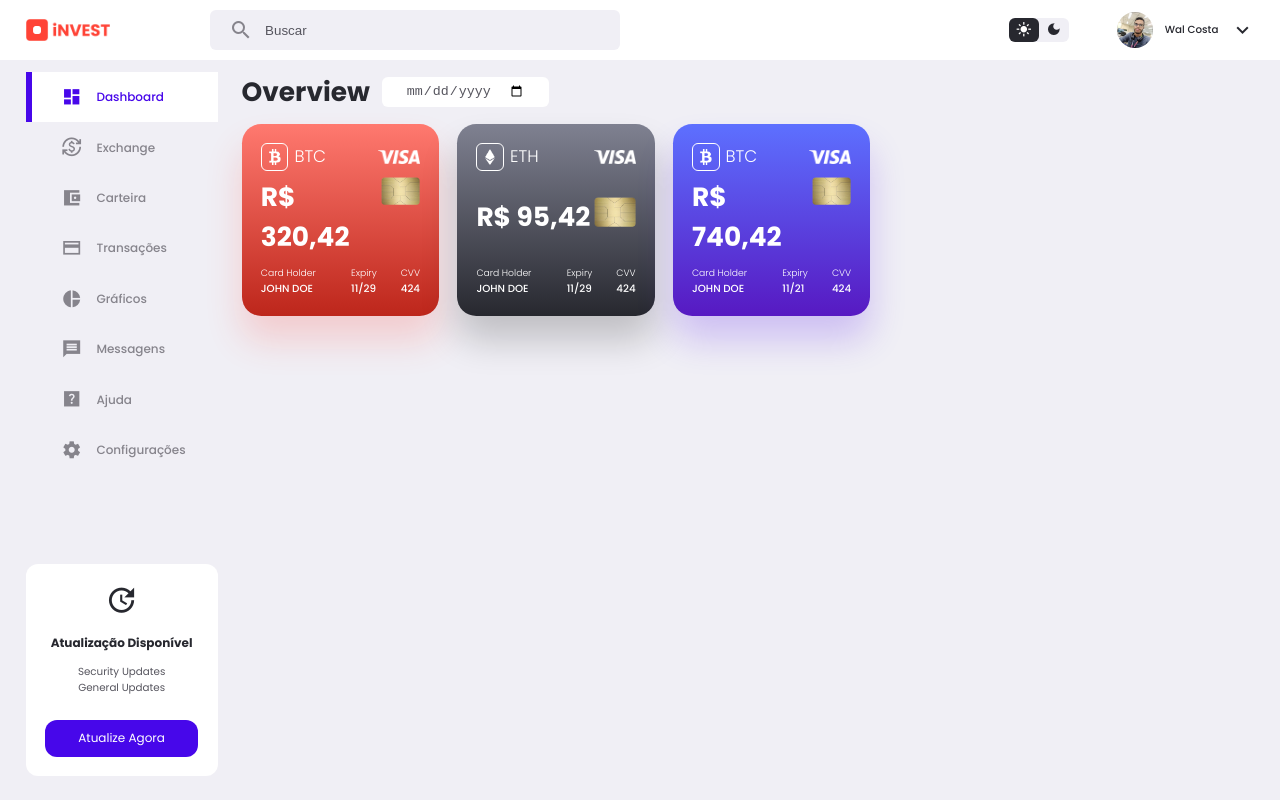
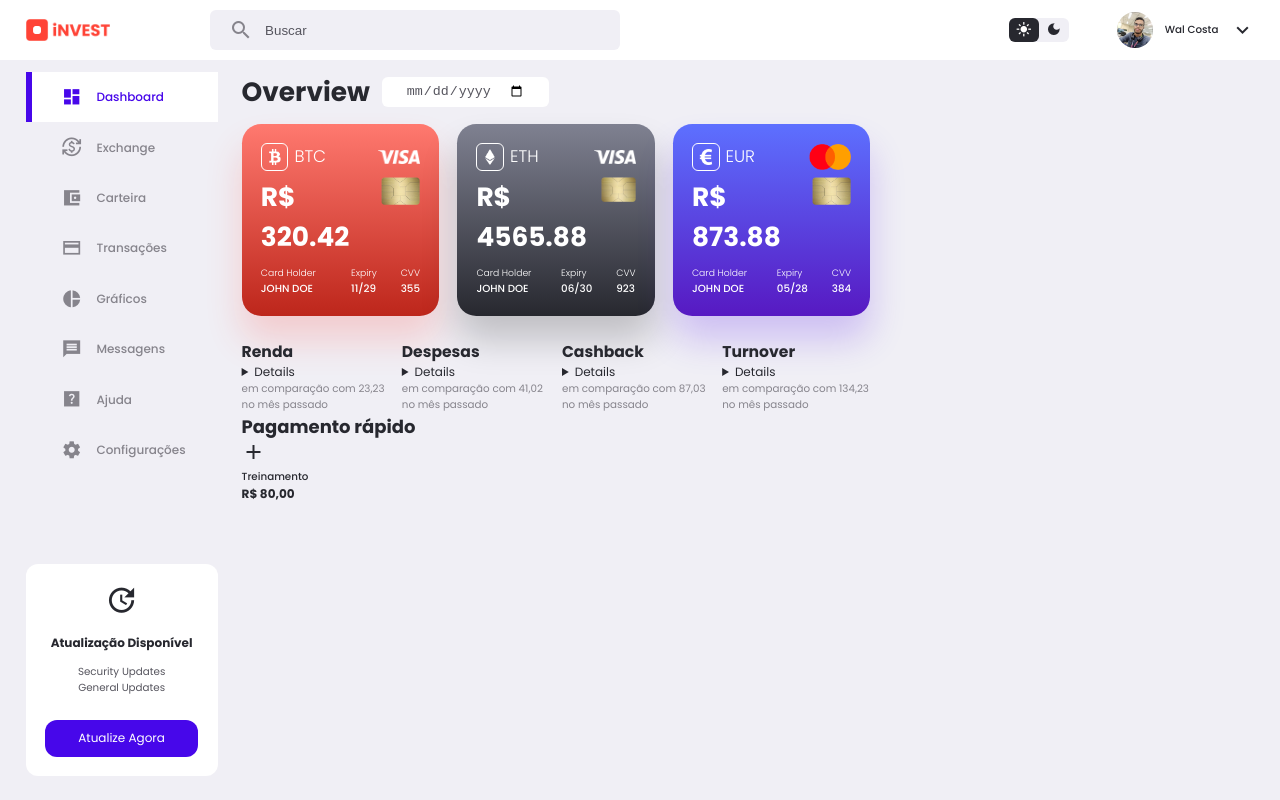
Before and after one commit to Walteann/invest-dashboard, an Angular app: page / in a window 1280 px wide. Built offline with nearby package versions, Linux system fonts and the light colour scheme.

Commit message:
feat: report dos valores comparados ao mes passado

```diff
--- a/src/app/pages/dashboard/dashboard.component.css
+++ b/src/app/pages/dashboard/dashboard.component.css
@@ -92,3 +92,18 @@ section.middle .card .bottom .right {
 	display: flex;
 	gap: 2rem;
 }
+
+/* ======== MONTHELY REPORT ======== */
+
+.monthly-report {
+	display: grid;
+	grid-template-columns: repeat(4, 1fr);
+	gap: 1rem;
+	justify-content: space-between;
+	margin-top: 2rem;
+}
+
+.monthly-report h1 {
+	font-weight: 700;
+	font-size: 1.8rem;
+}
--- a/src/app/pages/dashboard/dashboard.component.html
+++ b/src/app/pages/dashboard/dashboard.component.html
@@ -5,16 +5,21 @@
 	</div>
 
 	<div class="cards">
+		@for (cartCurrency of cartsCurrency; track $index) {
+
 		<div class="card">
 			<div class="top">
 				<div class="left">
-					<img src="/assets/images/BTC.png" />
-					<h2>BTC</h2>
+					<img src="/assets/images/{{ cartCurrency.iconCurrency }}" />
+					<h2>{{ cartCurrency.currency }}</h2>
 				</div>
-				<img src="/assets/images/visa.png" class="right" />
+				<img
+					src="/assets/images/{{ cartCurrency.flagCart }}"
+					class="right"
+				/>
 			</div>
 			<div class="middle">
-				<h1>R$ 320,42</h1>
+				<h1>R$ {{ cartCurrency.value }}</h1>
 				<div class="chip">
 					<img src="/assets/images/card_chip.png" />
 				</div>
@@ -22,81 +27,56 @@
 			<div class="bottom">
 				<div class="left">
 					<small>Card Holder</small>
-					<h5>JOHN DOE</h5>
+					<h5>{{ cartCurrency.embossing }}</h5>
 				</div>
 				<div class="right">
 					<div class="expiry">
 						<small>Expiry</small>
-						<h5>11/29</h5>
+						<h5>{{ cartCurrency.expiryDate }}</h5>
 					</div>
 					<div class="cvv">
 						<small>CVV</small>
-						<h5>424</h5>
+						<h5>{{ cartCurrency.cvv }}</h5>
 					</div>
 				</div>
 			</div>
 		</div>
+		}
+	</div>
 
-		<div class="card">
-			<div class="top">
-				<div class="left">
-					<img src="/assets/images/ETH.png" />
-					<h2>ETH</h2>
-				</div>
-				<img src="/assets/images/visa.png" class="right" />
-			</div>
-			<div class="middle">
-				<h1>R$ 95,42</h1>
-				<div class="chip">
-					<img src="/assets/images/card_chip.png" />
-				</div>
-			</div>
-			<div class="bottom">
-				<div class="left">
-					<small>Card Holder</small>
-					<h5>JOHN DOE</h5>
-				</div>
-				<div class="right">
-					<div class="expiry">
-						<small>Expiry</small>
-						<h5>11/29</h5>
-					</div>
-					<div class="cvv">
-						<small>CVV</small>
-						<h5>424</h5>
-					</div>
-				</div>
+	<div class="monthly-report">
+		@for (monthlyReport of monthlyReports; track $index) {
+		<div class="report">
+			<h3>{{ monthlyReport.report }}</h3>
+			<div>
+				<details>
+					<h1>R$ {{ monthlyReport.value }}</h1>
+					<h6
+						[ngClass]="
+							monthlyReport.percent >= 0 ? 'success' : 'danger'
+						"
+					>
+						{{ monthlyReport.percent >= 0 ? "+" : ""
+						}}{{ monthlyReport.percent }}%
+					</h6>
+				</details>
+				<p class="text-muted">{{ monthlyReport.compared }}</p>
 			</div>
 		</div>
+		}
+	</div>
 
-		<div class="card">
-			<div class="top">
-				<div class="left">
-					<img src="/assets/images/BTC.png" />
-					<h2>BTC</h2>
-				</div>
-				<img src="/assets/images/visa.png" class="right" />
+	<div class="fast-payment">
+		<h2>Pagamento rápido</h2>
+		<div class="badges">
+			<div class="badge">
+				<span class="material-icons-sharp"> add </span>
 			</div>
-			<div class="middle">
-				<h1>R$ 740,42</h1>
-				<div class="chip">
-					<img src="/assets/images/card_chip.png" />
-				</div>
-			</div>
-			<div class="bottom">
-				<div class="left">
-					<small>Card Holder</small>
-					<h5>JOHN DOE</h5>
-				</div>
-				<div class="right">
-					<div class="expiry">
-						<small>Expiry</small>
-						<h5>11/21</h5>
-					</div>
-					<div class="cvv">
-						<small>CVV</small>
-						<h5>424</h5>
-					</div>
+			<div class="badge">
+				<span class="bg-primary"></span>
+				<div>
+					<h5>Treinamento</h5>
+					<h4>R$ 80,00</h4>
 				</div>
 			</div>
 		</div>
--- a/src/app/pages/dashboard/dashboard.component.ts
+++ b/src/app/pages/dashboard/dashboard.component.ts
@@ -1,12 +1,85 @@
+import { CommonModule } from '@angular/common';
 import { Component } from '@angular/core';
+
+interface CartCurrency {
+	iconCurrency: string;
+	currency: string;
+	flagCart: string;
+	value: number;
+	embossing: string;
+	expiryDate: string;
+	cvv: number;
+}
+
+interface MonthlyReport {
+	report: string;
+	value: number;
+	percent: number;
+	compared: string;
+}
 
 @Component({
   selector: 'app-dashboard',
   standalone: true,
-  imports: [],
+  imports: [CommonModule],
   templateUrl: './dashboard.component.html',
   styleUrl: './dashboard.component.css'
 })
 export class DashboardComponent {
+	cartsCurrency: CartCurrency[] = [
+		{
+			iconCurrency: 'BTC.png',
+			currency: 'BTC',
+			flagCart: 'visa.png',
+			value: 320.42,
+			embossing: 'JOHN DOE',
+			expiryDate: '11/29',
+			cvv: 355
+		},
+		{
+			iconCurrency: 'ETH.png',
+			currency: 'ETH',
+			flagCart: 'visa.png',
+			value: 4565.88,
+			embossing: 'JOHN DOE',
+			expiryDate: '06/30',
+			cvv: 923
+		},
+		{
+			iconCurrency: 'EURO.png',
+			currency: 'EUR',
+			flagCart: 'master_card.png',
+			value: 873.88,
+			embossing: 'JOHN DOE',
+			expiryDate: '05/28',
+			cvv: 384
+		}
+	];
 
+	monthlyReports: MonthlyReport[] = [
+		{
+			report: 'Renda',
+			value: 29.02,
+			percent: 3.5,
+			compared: 'em comparação com 23,23 no mês passado',
+		},
+		{
+			report: 'Despesas',
+			value: 39.02,
+			percent: -6.5,
+			compared: 'em comparação com 41,02 no mês passado',
+		},
+		{
+			report: 'Cashback',
+			value: 134.02,
+			percent: 7.1,
+			compared: 'em comparação com 87,03 no mês passado',
+		},
+		{
+			report: 'Turnover',
+			value: 120.42,
+			percent: -13.8,
+			compared: 'em comparação com 134,23 no mês passado',
+		},
+	];
 }
--- a/src/styles.css
+++ b/src/styles.css
@@ -74,7 +74,7 @@ h5 {
 }
 
 h6 {
-	font-size: 7.6rem;
+	font-size: 0.76rem;
 }
 
 p {
```
Also changed, not shown: src/assets/images/master_card.png (renamed from src/assets/images/master card.png).
